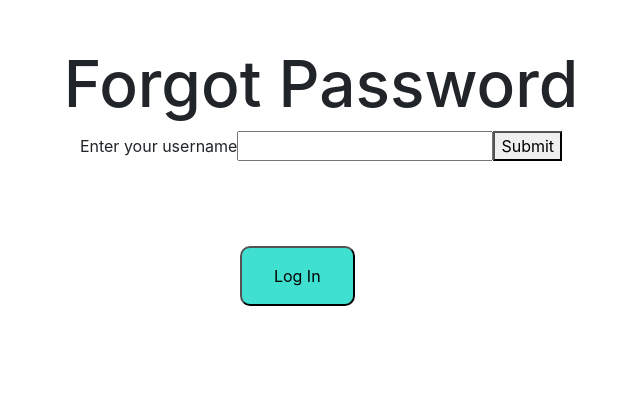
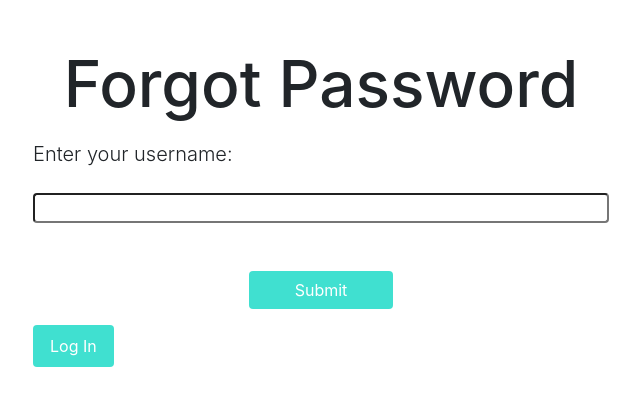
Before and after one commit to J-ah1/Housing-Rent-Calculator, a React (Create React App) app in the folder Client/: page /forgot in a window 1280 px wide. Shown: the part 154-560 px from the top of the page, without its empty margins (319-959 px from the left). Built offline with nearby package versions, Linux system fonts and the light colour scheme.

Commit message:
Modified: styling for forgot password components

```diff
--- a/Client/src/Components/ForgotPassword.js
+++ b/Client/src/Components/ForgotPassword.js
@@ -108,7 +108,8 @@ class ForgotPassword extends Component {
                     viewHandler = {this.handleViewChange}
                     username = {this.state.username}
                     />
-                    <Link to='/'><button id="forgot-password-login-button">Log In</button></Link>
+
+                    <Link to='/'><button className="btn text-white" id="forgot-password-login-button">Log In</button></Link>
                 </div>
         }
 
--- a/Client/src/Components/ForgotPasswordQuestion.js
+++ b/Client/src/Components/ForgotPasswordQuestion.js
@@ -2,15 +2,16 @@ import React from 'react';
 
 function ForgotPasswordQuestion(props) {
     return (
-        <div>
-            <label>{props.question}</label>
+        <div className="forgot-password-input-container mt-2">
+            <label className="font-weight-light mb-4">{props.question}</label>
             <input
+                className="rounded"
                 type='text'
                 onChange={props.inputHandler}
                 value={props.answer}
             >
             </input>
-            <button onClick={props.viewHandler}>Submit</button>
+            <button className="mt-5 btn text-white" onClick={props.viewHandler}>Submit</button>
         </div>
     );
 }
--- a/Client/src/Components/ForgotPasswordUsername.js
+++ b/Client/src/Components/ForgotPasswordUsername.js
@@ -3,15 +3,16 @@ import React from 'react';
 
 function ForgotPasswordUsername(props) {
     return(
-        <div>
-            <label>Enter your username</label>
+        <div className="forgot-password-input-container mt-2">
+            <label className="font-weight-light mb-4" >Enter your username:</label>
             <input
+                className="rounded"
                 type='text'
                 value={props.username}
                 onChange={props.inputHandler}
             >
             </input>
-            <button onClick={props.viewHandler}>Submit</button>
+            <button className="mt-5 btn text-white" onClick={props.viewHandler}>Submit</button>
         </div>
     )
 }
--- a/Client/src/Components/ResetPassword.js
+++ b/Client/src/Components/ResetPassword.js
@@ -3,24 +3,26 @@ import React from 'react';
 
 function ResetPassword(props) {
     return(
-        <div>
-            <label>Enter your new password</label>
+        <div className="forgot-password-input-container mt-2">
+            <label className="font-weight-light mb-4">Enter your new password:</label>
             <input
+                className="rounded"
                 type='text'
                 value={props.newPass}
                 onChange={props.passHandler}
             >
             </input>
             <br />
-            <label>Re-enter your new password</label>
+            <label className="font-weight-light mb-4">Re-enter your new password:</label>
             <input
+                className="rounded"
                 type='text'
                 value={props.checkPass}
                 onChange={props.checkHandler}
             >
             </input>
             <br />
-            <button onClick={props.viewHandler}>Submit</button>
+            <button className="mt-2 btn text-white" onClick={props.viewHandler}>Submit</button>
         </div>
     )
 }
--- a/Client/src/Styles/ForgotPassword.css
+++ b/Client/src/Styles/ForgotPassword.css
@@ -33,11 +33,30 @@
 }
 
 #forgot-password-login-button{
-    margin-top: 10vh;
-    margin-left: 20vh;
-    padding: 1em 2em;
+    padding: .5em 1em;
     background-color: turquoise;
-    border-radius: 10px;
+    margin-top: 1em;
+}
+
+
+.forgot-password-input-container{
+    display: flex;
+    flex-direction: column;
+    width: 45vw;
+}
+
+.forgot-password-input-container > label{
+    font-size: 1.25em;
+}
+
+.forgot-password-input-container > button{
+    width: 25%;
+    align-self: center;
+    background-color: turquoise;
+}
+
+.forgot-password-input-container > button:hover, #forgot-password-login-button:hover {
+    background-color: mediumturquoise;
 }
 
 
```
